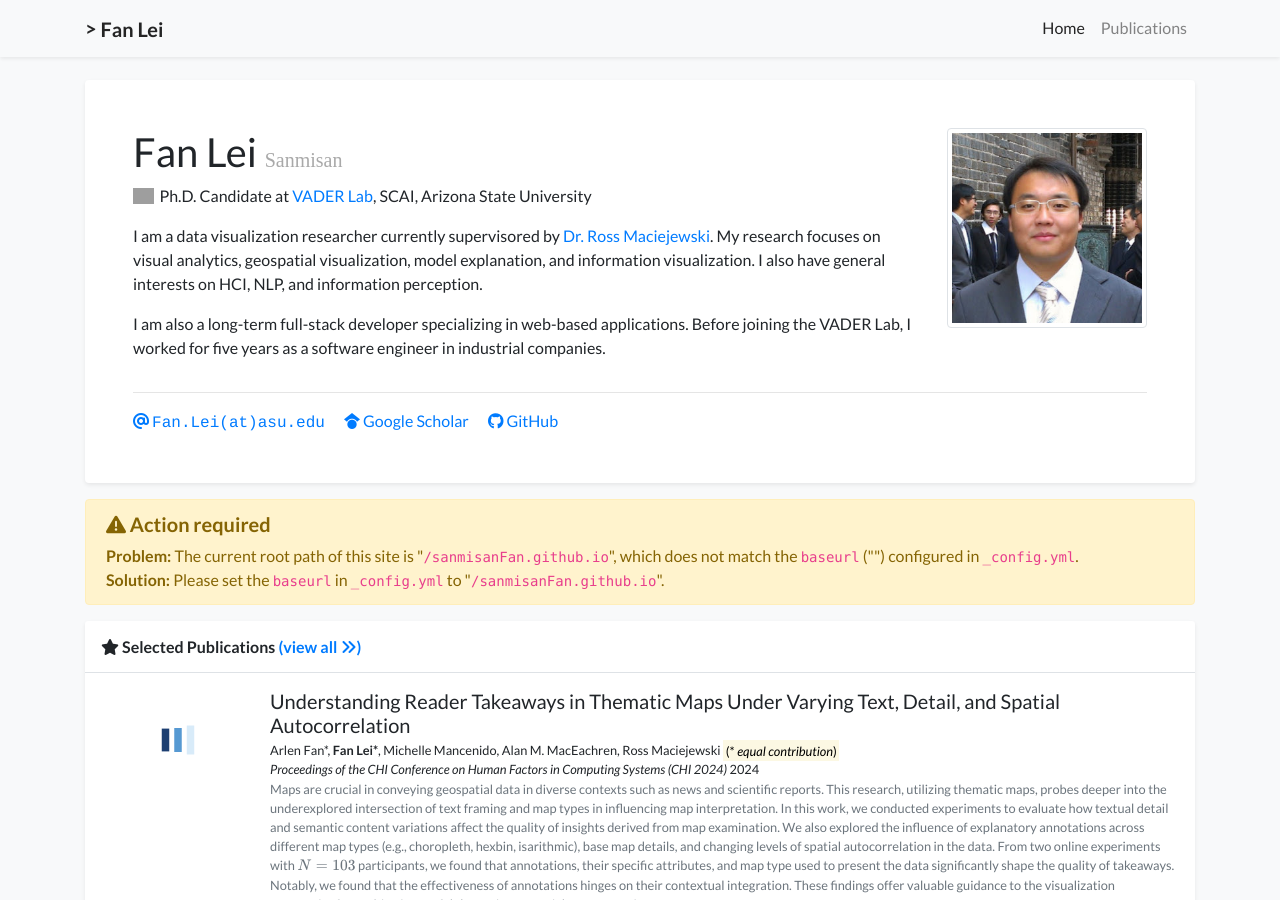
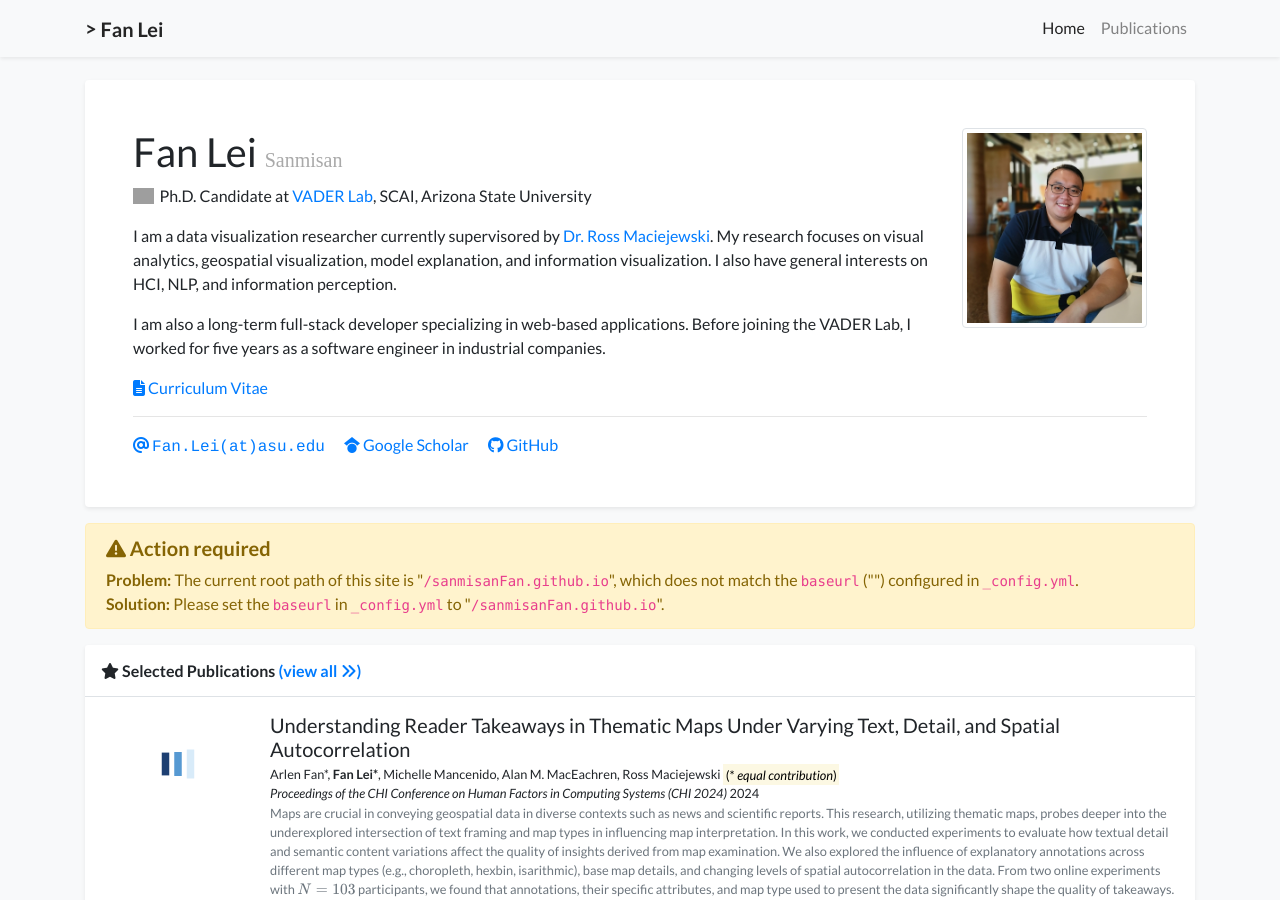
Before and after one commit to sanmisanFan/sanmisanFan.github.io, a Jekyll site: the page built from index.html, in a window 1280 px wide and 900 px high. Built offline with Jekyll 4.4.1, drawn with Linux system fonts in a browser that asks for light colours; nearby versions of some CDN libraries; a style sheet for code colours, icons or effects is not loaded; grey boxes are pictures that could not be loaded.

Commit message:
update CV

```diff
--- a/_data/profile.yml
+++ b/_data/profile.yml
@@ -9,7 +9,7 @@ positions:
 
 
 email: "Fan.Lei@asu.edu"
-# cv_link: link-to-your-cv-file
+cv_link: /assets/files/FanLei_CV.pdf
 gscholar: FE6I5jIAAAAJ  # This is an example, replace it with your own Google Scholar ID
 github: sanmisanFan
 #twitter: sanmisanfan.bsky.social  # Do not include the '@' symbol
@@ -31,7 +31,7 @@ short_bio: >-
     I am also a long-term full-stack developer specializing in web-based applications. Before joining the VADER Lab, I worked for five years as a software engineer in industrial companies.
   </p>
 
-portrait_url: /assets/images/photos/fanlei.jpg
+portrait_url: /assets/images/photos/fanlei.f6a78a83.jpeg
 portrait_caption: >-
   Photo from Fan Lei's Bachelor's graduation ceremony.
 
```
Also changed, not shown: assets/images/photos/fanlei.f6a78a83.jpeg (added), 1 other file.
